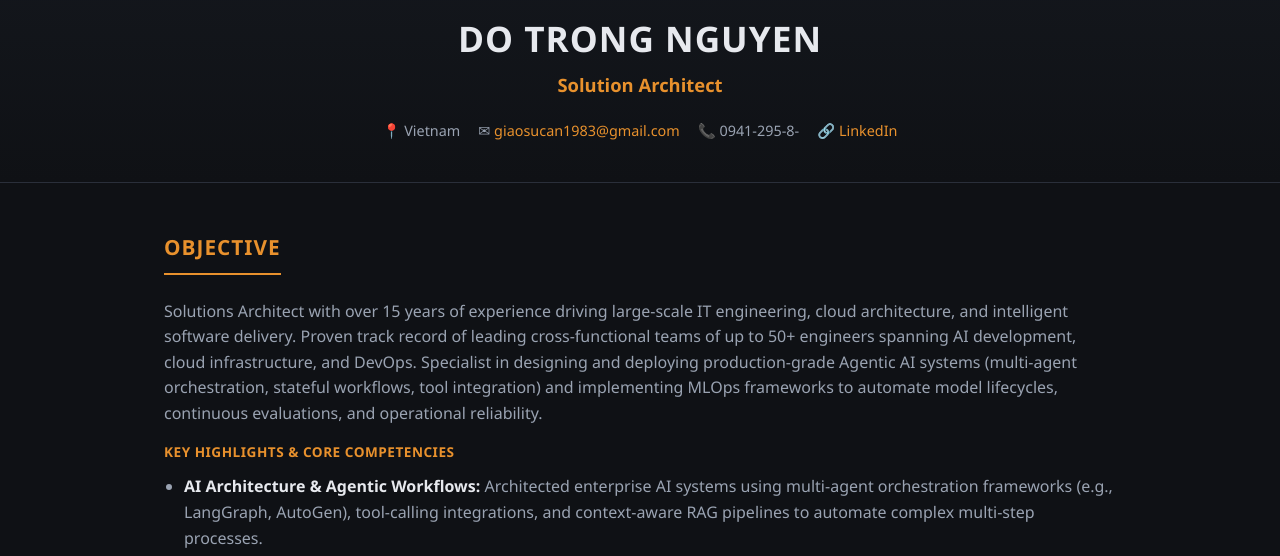
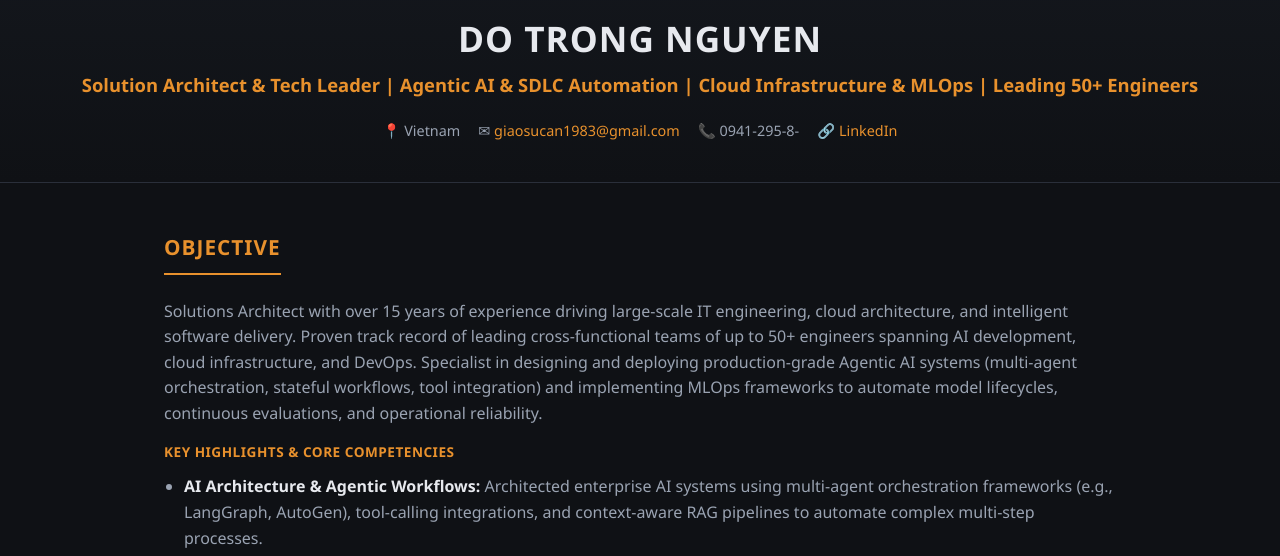
Before and after one commit to giaosucan/giaosucan.github.io, a plain HTML site: page index.html in a window 1280 px wide. Shown: the part 198-754 px from the top of the page. Drawn offline with Linux system fonts and the light colour scheme.

Commit message:
Update title and hero section: enhance professional description by adding "Tech Leader" and key expertise areas

```diff
--- a/index.html
+++ b/index.html
@@ -3,7 +3,7 @@
 <head>
 <meta charset="UTF-8">
 <meta name="viewport" content="width=device-width, initial-scale=1.0">
-<title>Do Trong Nguyen — Solution Architect</title>
+<title>Do Trong Nguyen — Solution Architect &amp; Tech Leader</title>
 <style>
   :root{
     --bg:#0f1115;
@@ -130,7 +130,7 @@
 <header class="hero">
   <img class="avatar" src="avatar.jpg" alt="Do Trong Nguyen">
   <h1>DO TRONG NGUYEN</h1>
-  <div class="title">Solution Architect</div>
+  <div class="title">Solution Architect &amp; Tech Leader | Agentic AI &amp; SDLC Automation | Cloud Infrastructure &amp; MLOps | Leading 50+ Engineers</div>
   <div class="contact-row">
     <span>📍 Vietnam</span>
     <span>✉ <a href="mailto:giaosucan1983@gmail.com">giaosucan1983@gmail.com</a></span>
```
